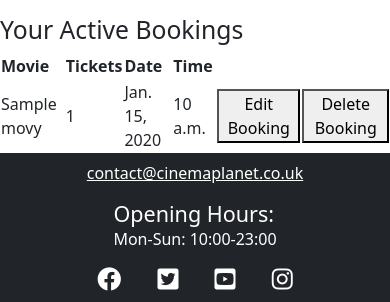
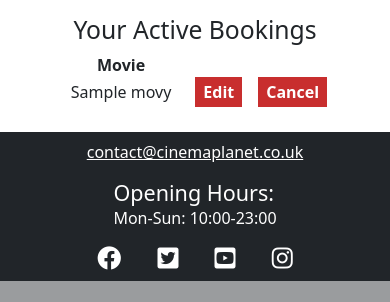
Before and after one commit to JamesMartin1998/Django-Project, a Django app: page / in a window 390 px wide. Shown: the part 563-865 px from the top of the page. After the commit the page ends 844 px from the top, so only its background shows below. Run offline with Django 3.2, Linux system fonts and the light colour scheme; a user stored in the database is signed in; tables that the repository leaves empty hold one stand-in row (values such as "Sample post").

Commit message:
add style to make the home page responsive

```diff
--- a/static/css/style.css
+++ b/static/css/style.css
@@ -76,9 +76,30 @@ body {
     right:1rem;
 }
 
+.active-bookings-div h2 {
+    text-align: center;
+}
+
 .active-bookings {
     width: 100%;
+    margin-bottom: 1rem;
 }
+
+.active-bookings th, .active-bookings td{
+    text-align: center;
+    padding: 0 1rem 0 1rem;
+}
+.btn-column {
+    padding: 0 0.5rem 0 0.5rem !important;
+}
+
+
+@media only screen and (max-width: 600px) {
+    .disappear {
+    display: none;
+}
+}
+
 
 
 /* Footer */
@@ -255,3 +276,16 @@ body {
     padding: 0.5rem;
     text-align: center;
 }
+
+.small-btn {
+    background-color: rgb(200 46 46);
+    color: white;
+    border: 2px solid rgb(200 46 46);
+    font-weight: 600;
+}
+
+.small-btn:hover {
+    color: rgb(200 46 46);
+    background-color: white;
+    border: 2px solid rgb(200 46 46);
+}
--- a/templates/book.html
+++ b/templates/book.html
@@ -36,7 +36,7 @@
             <td>{{ showing.time_shown }}</td>
             <td>{{ showing.seats_remaining }}</td>
             <td>{{ showing.ticket_price }}</td>
-            <td><a href="{% url 'order' slug=movie.slug id=showing.id %}"><button>Book</button></a></td>
+            <td><a href="{% url 'order' slug=movie.slug id=showing.id %}"><button class="small-btn">Book</button></a></td>
         </tr>
         {% endfor %}
     </table>
--- a/templates/index.html
+++ b/templates/index.html
@@ -29,24 +29,24 @@
     <section class="mt-3">
         <div class="d-flex justify-content-center">
             <div>
-                <h2>Your Active Bookings</h2>
+                <h2 style="text-align: center;">Your Active Bookings</h2>
                 <table class="active-bookings">
                     <tr>
                         <th>Movie</th>
-                        <th>Tickets</th>
-                        <th>Date</th>
-                        <th>Time</th>
-                        <th></th>
-                        <th></th>
+                        <th class="disappear">Tickets</th>
+                        <th class="disappear">Date</th>
+                        <th class="disappear">Time</th>
+                        <th class="btn-column"></th>
+                        <th class="btn-column"></th>
                     </tr>
                     {% for booking in bookings %}
                     <tr>
                         <td>{{ booking.movie.title }}</td>
-                        <td>{{ booking.number_of_tickets }}</td>
-                        <td>{{ booking.showing.day_shown }}</td>
-                        <td>{{ booking.showing.time_shown }}</td>
-                        <td><a href="{% url 'edit-booking' id=booking.id %}"><button>Edit Booking</button></a></td>
-                        <td><a href="{% url 'delete-booking' id=booking.id %}"><button>Delete Booking</button></a></td>
+                        <td class="disappear">{{ booking.number_of_tickets }}</td>
+                        <td class="disappear">{{ booking.showing.day_shown }}</td>
+                        <td class="disappear">{{ booking.showing.time_shown }}</td>
+                        <td class="btn-column"><a href="{% url 'edit-booking' id=booking.id %}"><button class="small-btn">Edit</button></a></td>
+                        <td class="btn-column"><a href="{% url 'delete-booking' id=booking.id %}"><button class="small-btn">Cancel</button></a></td>
                     </tr>
                     {% endfor %}
                 </table>
--- a/templates/order.html
+++ b/templates/order.html
@@ -25,7 +25,7 @@
         <label for="tickets"><strong>Number of Tickets (Max. 8):</strong></label>
         <input type="number" id="tickets" name="tickets">
 
-        <button type="submit">Order</button>
+        <button class="small-btn" type="submit">Order</button>
 
     </form>
 </div>
```
Also changed, not shown: templates/edit-booking.html (+19 -1 lines).
